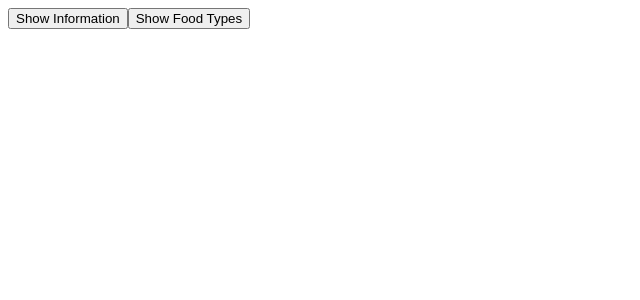
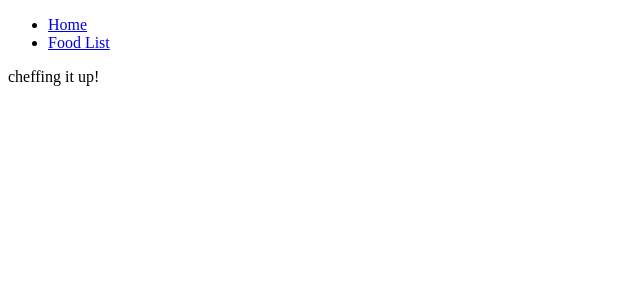
Before and after one commit to alstonS/cheffing_it_up_client, a React (Create React App) app: page / in a window 1280 px wide. Shown: the top 300 px of the page, without its empty margins (0-640 px from the left). Built offline with nearby package versions, Linux system fonts and the light colour scheme.

Commit message:
added routing for a homepage and foodmenu endpoint

```diff
--- a/package.json
+++ b/package.json
@@ -10,6 +10,7 @@
     "bootstrap": "^5.2.3",
     "react": "^18.2.0",
     "react-dom": "^18.2.0",
+    "react-router-dom": "^6.10.0",
     "react-scripts": "5.0.1",
     "web-vitals": "^2.1.4"
   },
--- a/src/App.js
+++ b/src/App.js
@@ -1,126 +1,29 @@
-import { useState, useEffect } from "react";
-import React from 'react';
-//import axios from 'axios';
+import React, { Component } from 'react';
+import { BrowserRouter as Router, Routes, Route, Link } from 'react-router-dom';
+import Home from './components/Home';
+import FoodList from './components/FoodList';
 
-const apiUrl = 'https://cheffing-it-up.herokuapp.com/';
-
-function App() {
-
-  // useEffect(async () => {
-  //   axios.get(apiUrl + 'food_menu/dict')
-  //       .then((data)=> {
-  //           console.log(data);
-  //           debugger
-  //       })
-  // }, []);
-  const [menu, setMenu] = useState([]);
-  const [foodTypes, setFoodTypes] = useState([]);
-  const [showData, setShowData] = useState(false);
-  const [showFoodTypes, setShowFoodTypes] = useState(false);
-
-  const fetchData = () => {
-    fetch(apiUrl + "/food_menu/dict")
-      .then((res) => res.json())
-      .then((menu) => {
-        setMenu(menu);
-        setShowData(true);
-        console.log("There was a response");
-        console.log(menu);
-      })
-      .catch((error) => console.error(error));
-    console.log("In Error");
-  };
-
-  const fetchFoodTypes = () => {
-    fetch(apiUrl + "/food_types/list")
-      .then((res) => res.json())
-      .then((foodTypes) => {
-        setFoodTypes(foodTypes);
-        setShowFoodTypes(true);
-        console.log("There was a response");
-        console.log(foodTypes);
-      })
-      .catch((error) => console.error(error));
-    console.log("In Error");
-  };
-
-
-
-  console.log(menu)
-  console.log("Hello")
-
-  return (
-    <div className="Testing React">
-      <button onClick={fetchData}>Show Information</button>
-      <button onClick={fetchFoodTypes}>Show Food Types</button>
-      {showData && (
-        <>
-          {menu && menu.Data ? (
-            Object.entries(menu.Data).map(([key, value]) => (
-              <div key={key}>
-                <h3>{value.name}</h3>
-                <p>Meal of Day: {value["meal of Day"]}</p>
-                <p>Ingredients: {value.ingredients}</p>
-                <p>Calories: {value.calories}</p>
-                <p>Macronutrients: {value.Macronutrients}</p>
-                <p>Micronutrients: {value.Micronutrients}</p>
-              </div>
-            ))
-          ) : (
-            <p>Loading...</p>
-          )}
-        </>
-      )}
-      {showFoodTypes && (
-        <>
-          {foodTypes && foodTypes.food_types_list ? (
-            foodTypes.food_types_list.map((foodType) => (
-              <div key={foodType}>
-                <h3>{foodType}</h3>
-              </div>
-            ))
-          ) : (
-            <p>Loading...</p>
-          )}
-        </>
-      )}
-    </div>
-  );
-
-
-  // const [menu, setMenu] = useState([]);
-  // const [isLoading, setIsLoading] = useState(true);
-
-  // useEffect(() => {
-  //   fetch("http://localhost:8000/food_types/list")
-  //     .then(res => res.json())
-  //     .then(menu => {
-  //       setMenu(menu)
-  //       console.log("There was a response")
-  //       console.log(menu)
-  //     })
-  //     .catch(error => console.error(error))
-  //     console.log("In Error")
-  // }, [])
-
-  // console.log(menu)
-  // console.log("Hello")
-
-  // return (
-  //   <div className="Testing React">
-  //     {(menu && menu.food_types_list) ? (
-  //       menu.food_types_list.map((foodType) => (
-  //         <div key={foodType}>
-  //           <h3>{foodType}</h3>
-  //         </div>
-  //       ))
-  //     ) : (
-  //       <p>Loading...</p>
-  //     )}
-  //   </div>
-  // );
-
-
+class App extends Component {
+  render() {
+    return (
+      <Router>
+        <div className="App">
+          <ul className="App-header">
+            <li>
+              <Link to="/">Home</Link>
+            </li>
+            <li>
+              <Link to="/foodlist">Food List</Link>
+            </li>
+          </ul>
+          <Routes>
+            <Route exact path='/' element={< Home />}></Route>
+            <Route exact path='/foodlist' element={< FoodList />}></Route>
+          </Routes>
+        </div>
+      </Router>
+    );
+  }
 }
 
 export default App;
--- /dev/null
+++ b/src/components/FoodList.js
@@ -0,0 +1,126 @@
+import { useState } from "react";
+import React from 'react';
+//import axios from 'axios';
+
+const apiUrl = 'https://cheffing-it-up.herokuapp.com/';
+
+function FoodList() {
+
+    // useEffect(async () => {
+    //   axios.get(apiUrl + 'food_menu/dict')
+    //       .then((data)=> {
+    //           console.log(data);
+    //           debugger
+    //       })
+    // }, []);
+    const [menu, setMenu] = useState([]);
+    const [foodTypes, setFoodTypes] = useState([]);
+    const [showData, setShowData] = useState(false);
+    const [showFoodTypes, setShowFoodTypes] = useState(false);
+
+    const fetchData = () => {
+        fetch(apiUrl + "/food_menu/dict")
+            .then((res) => res.json())
+            .then((menu) => {
+                setMenu(menu);
+                setShowData(true);
+                console.log("There was a response");
+                console.log(menu);
+            })
+            .catch((error) => console.error(error));
+        console.log("In Error");
+    };
+
+    const fetchFoodTypes = () => {
+        fetch(apiUrl + "/food_types/list")
+            .then((res) => res.json())
+            .then((foodTypes) => {
+                setFoodTypes(foodTypes);
+                setShowFoodTypes(true);
+                console.log("There was a response");
+                console.log(foodTypes);
+            })
+            .catch((error) => console.error(error));
+        console.log("In Error");
+    };
+
+
+
+    console.log(menu)
+    console.log("Hello")
+
+    return (
+        <div className="Testing React">
+            <button onClick={fetchData}>Show Information</button>
+            <button onClick={fetchFoodTypes}>Show Food Types</button>
+            {showData && (
+                <>
+                    {menu && menu.Data ? (
+                        Object.entries(menu.Data).map(([key, value]) => (
+                            <div key={key}>
+                                <h3>{value.name}</h3>
+                                <p>Meal of Day: {value["meal of Day"]}</p>
+                                <p>Ingredients: {value.ingredients}</p>
+                                <p>Calories: {value.calories}</p>
+                                <p>Macronutrients: {value.Macronutrients}</p>
+                                <p>Micronutrients: {value.Micronutrients}</p>
+                            </div>
+                        ))
+                    ) : (
+                        <p>Loading...</p>
+                    )}
+                </>
+            )}
+            {showFoodTypes && (
+                <>
+                    {foodTypes && foodTypes.food_types_list ? (
+                        foodTypes.food_types_list.map((foodType) => (
+                            <div key={foodType}>
+                                <h3>{foodType}</h3>
+                            </div>
+                        ))
+                    ) : (
+                        <p>Loading...</p>
+                    )}
+                </>
+            )}
+        </div>
+    );
+
+
+    // const [menu, setMenu] = useState([]);
+    // const [isLoading, setIsLoading] = useState(true);
+
+    // useEffect(() => {
+    //   fetch("http://localhost:8000/food_types/list")
+    //     .then(res => res.json())
+    //     .then(menu => {
+    //       setMenu(menu)
+    //       console.log("There was a response")
+    //       console.log(menu)
+    //     })
+    //     .catch(error => console.error(error))
+    //     console.log("In Error")
+    // }, [])
+
+    // console.log(menu)
+    // console.log("Hello")
+
+    // return (
+    //   <div className="Testing React">
+    //     {(menu && menu.food_types_list) ? (
+    //       menu.food_types_list.map((foodType) => (
+    //         <div key={foodType}>
+    //           <h3>{foodType}</h3>
+    //         </div>
+    //       ))
+    //     ) : (
+    //       <p>Loading...</p>
+    //     )}
+    //   </div>
+    // );
+
+
+}
+
+export default FoodList;
--- /dev/null
+++ b/src/components/Home.js
@@ -0,0 +1,14 @@
+import React from 'react';
+
+function Home() {
+
+    return (
+        <div className="Testing React">
+            cheffing it up!
+        </div>
+
+    );
+
+}
+
+export default Home;
```
Also changed, not shown: 1 other file (tests, documents, lock files or other folders).
